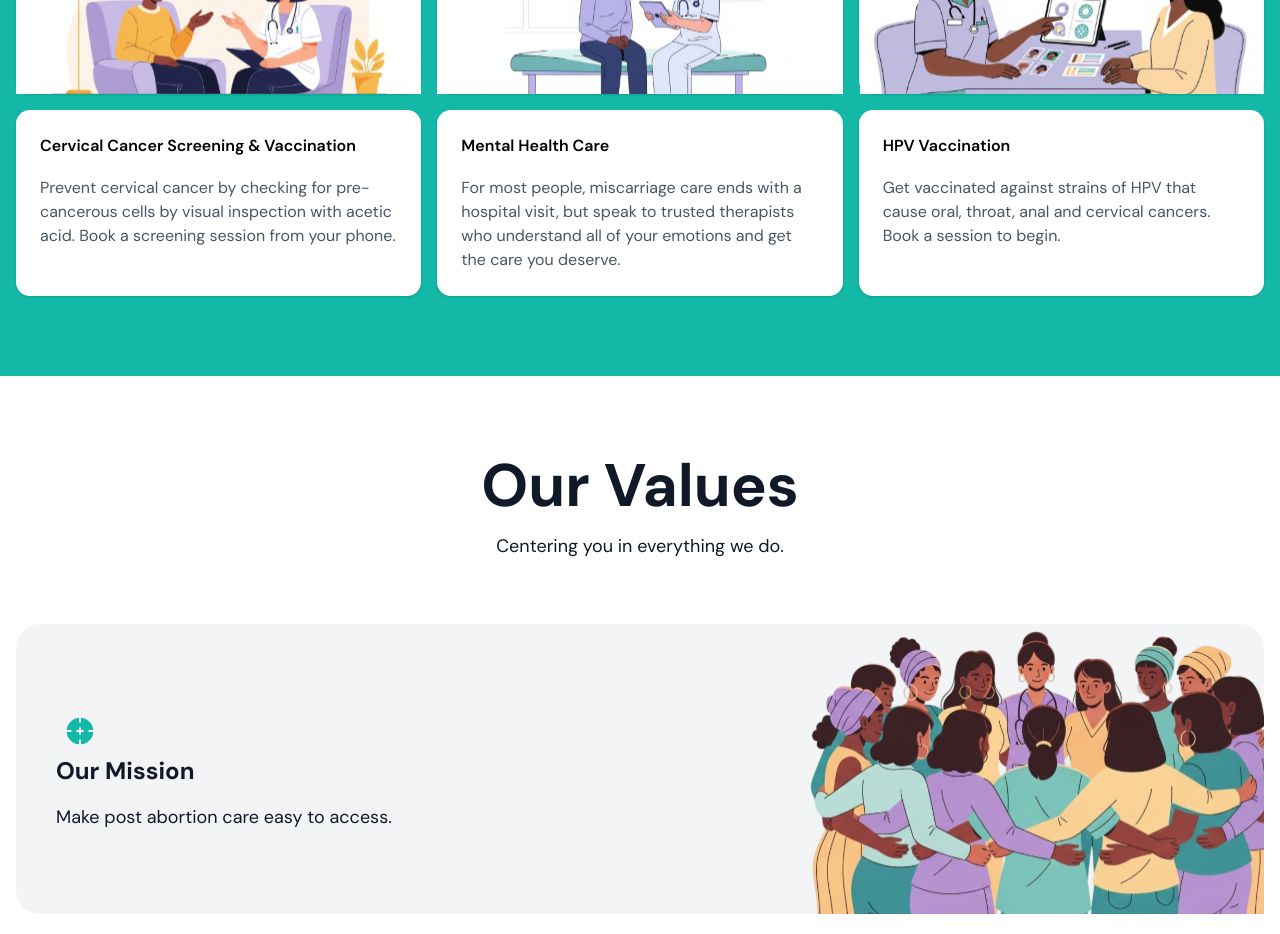
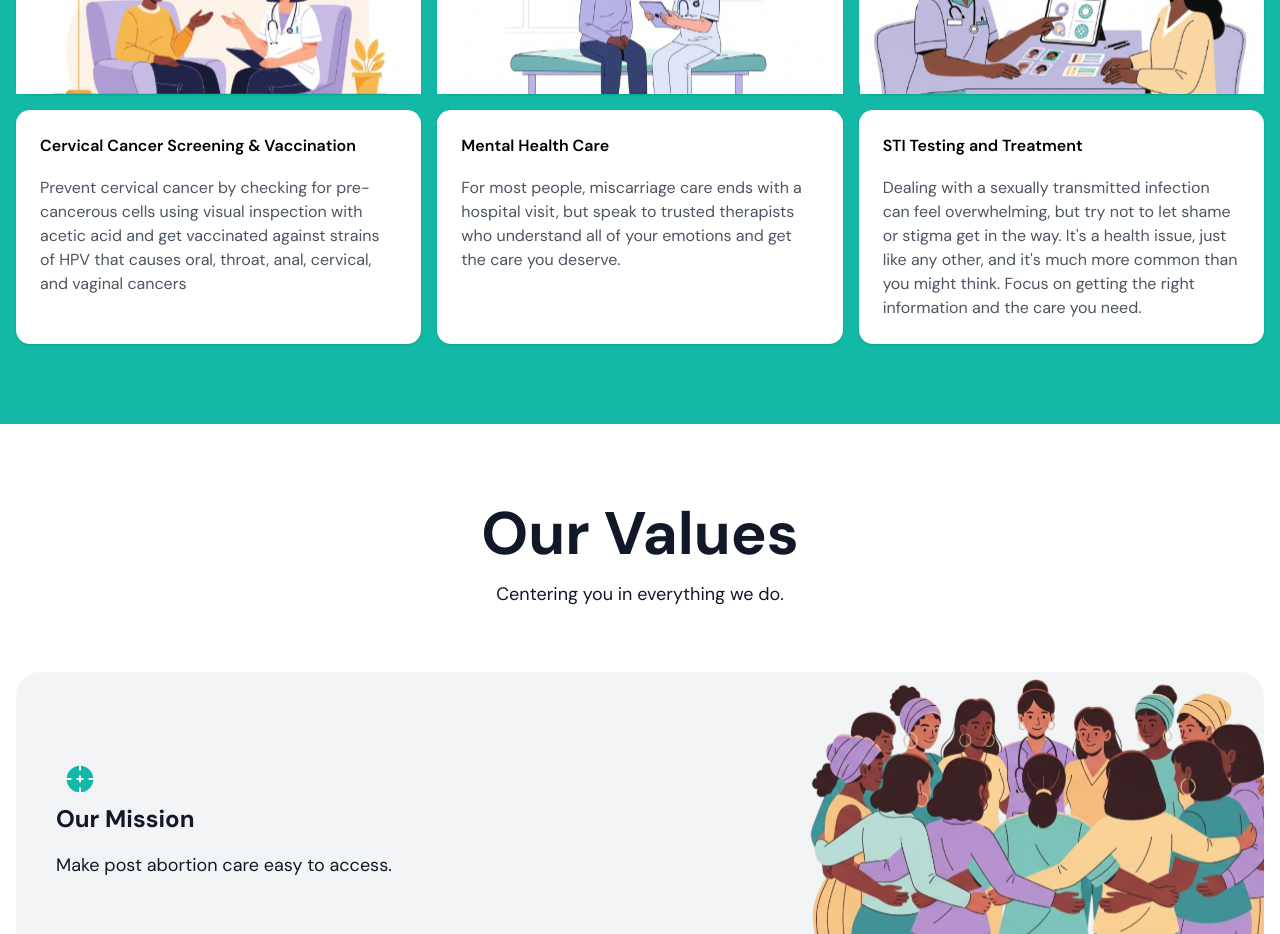
Before and after one commit to Komfot-Health/kh-fe, a Next.js app: page / in a window 1280 px wide. Shown: the part 1640-2574 px from the top of the page. Built offline with nearby package versions, Linux system fonts and the light colour scheme; a web font is replaced by a local one.

Commit message:
update copy

```diff
--- a/app/page.tsx
+++ b/app/page.tsx
@@ -41,7 +41,7 @@ const services: { title: string; description: string; img?: string }[] = [
  {
   title: "Cervical Cancer Screening & Vaccination",
   description:
-   "Prevent cervical cancer by checking for pre-cancerous cells by visual inspection with acetic acid. Book a screening session from your phone."
+   "Prevent cervical cancer by checking for pre-cancerous cells using visual inspection with acetic acid and get vaccinated against strains of HPV that causes oral, throat, anal, cervical, and vaginal cancers"
  },
  {
   title: "Mental Health Care",
@@ -49,9 +49,9 @@ const services: { title: string; description: string; img?: string }[] = [
    "For most people, miscarriage care ends with a hospital visit, but speak to trusted therapists who understand all of your emotions and get the care you deserve."
  },
  {
-  title: "HPV Vaccination",
+  title: "STI Testing and Treatment",
   description:
-   "Get vaccinated against strains of HPV that cause oral, throat, anal and cervical cancers. Book a session to begin."
+   "Dealing with a sexually transmitted infection can feel overwhelming, but try not to let shame or stigma get in the way. It's a health issue, just like any other, and it's much more common than you might think. Focus on getting the right information and the care you need."
  }
 ];
 
```
